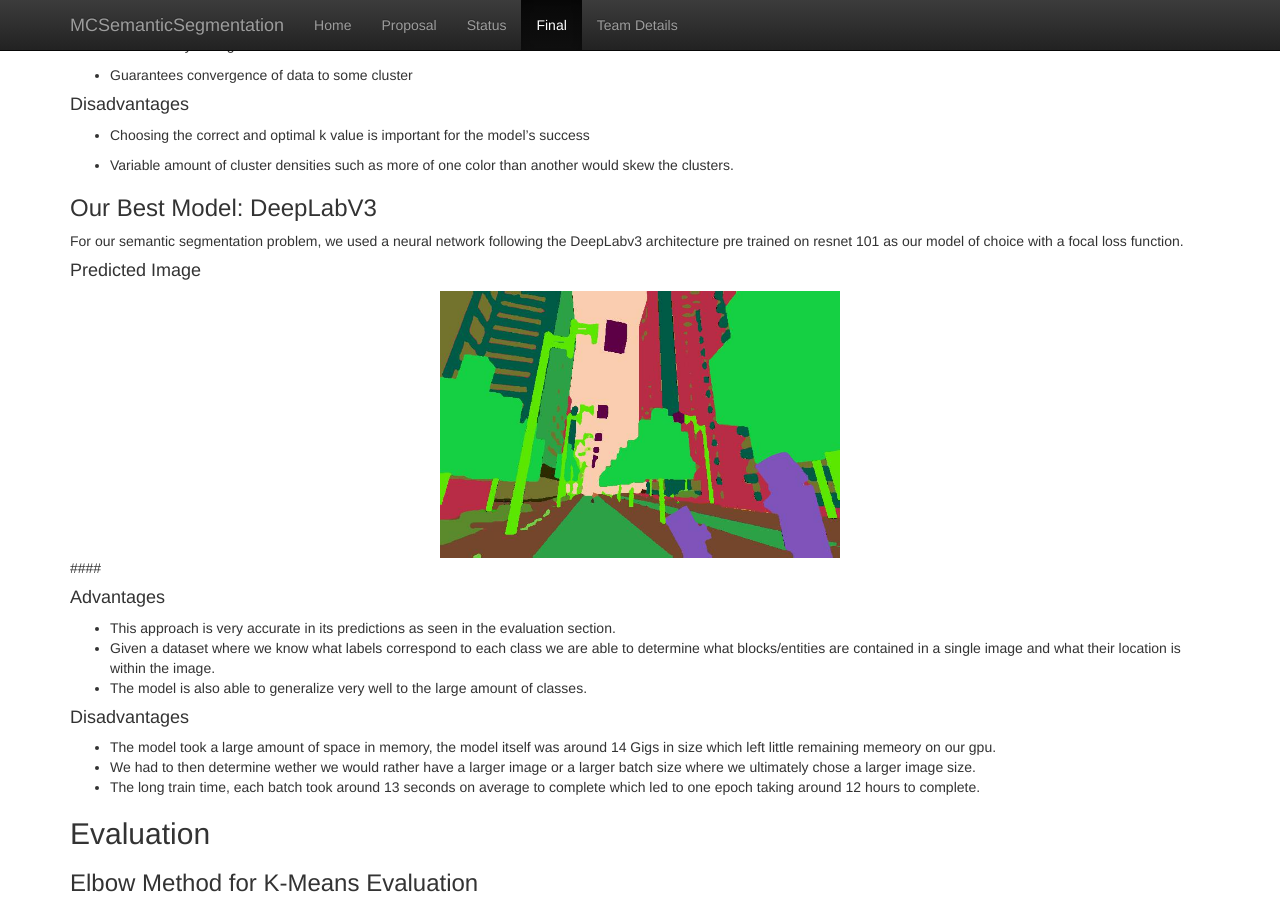
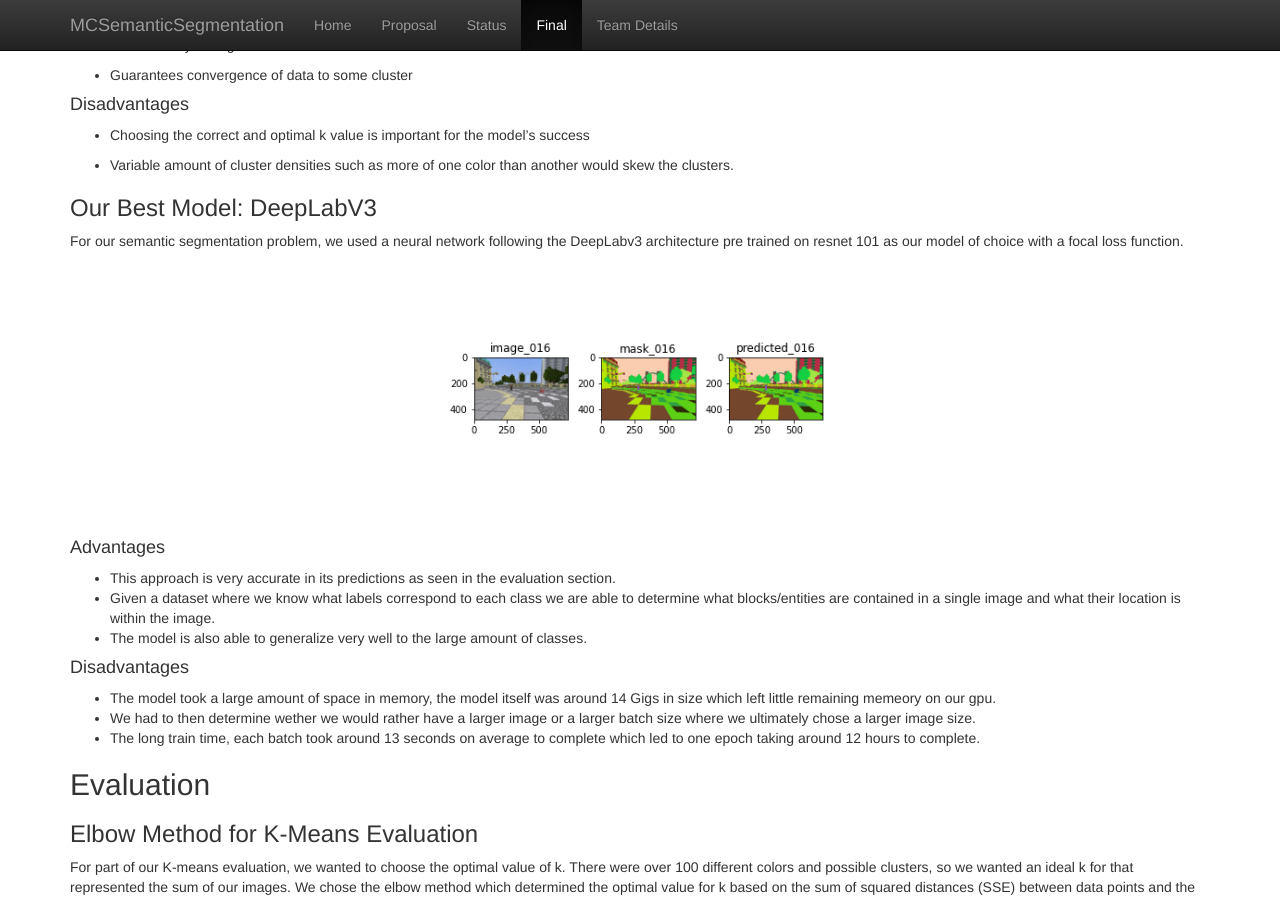
Before and after one commit to KevinJChen/MCSemanticSegmentation, a Jekyll site: the page built from docs/final.md, in a window 1280 px wide and 900 px high, scrolled down 2927 px. Built offline with Jekyll 4.4.1, drawn with Linux system fonts in a browser that asks for light colours.

Commit message:
Update final.md

```diff
--- a/docs/final.md
+++ b/docs/final.md
@@ -97,13 +97,9 @@
 For our semantic segmentation problem, we used a neural network following the DeepLabv3 architecture pre trained on resnet 101 as our model of choice with a focal loss function.
 
 
-#### Predicted Image
+<div style="text-align:center"><img src="./images/016.png" width="400"/> </div>
 
 
-<div style="text-align:center"><img src="./images/ss033.jpg" width="400"/> </div>
-
-
-####
 #### Advantages
 
 * This approach is very accurate in its predictions as seen in the evaluation section.
```
